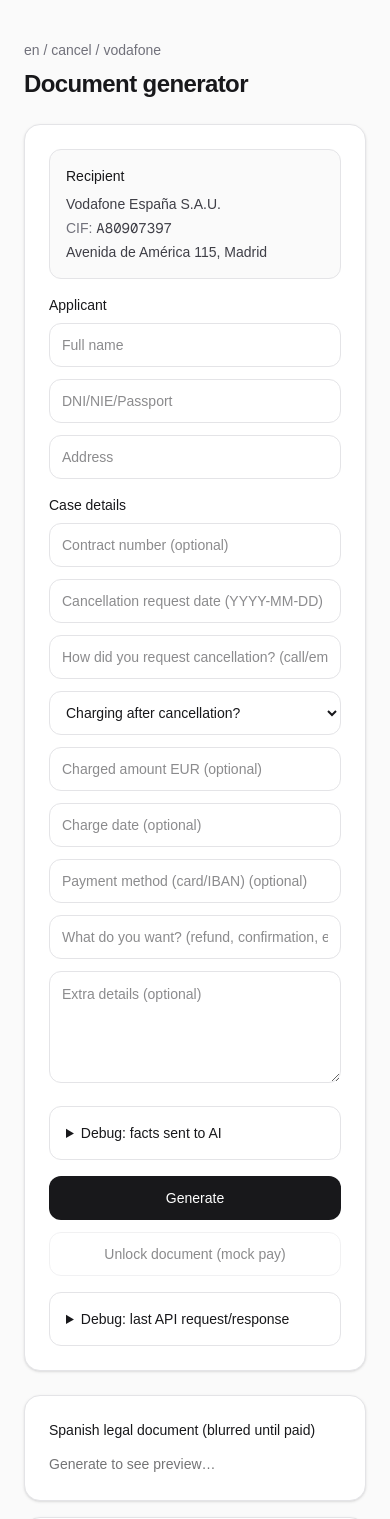
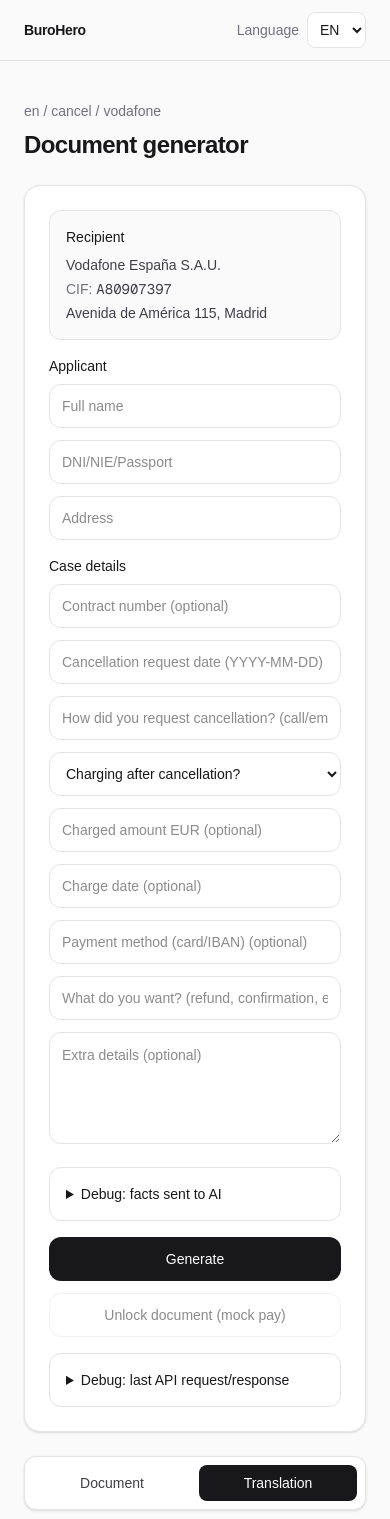
Before and after one commit to borisov1515/burohero, a Next.js app: page /en/cancel/vodafone in a window 390 px wide. Shown: the top 1519 px of the page. Built offline with nearby package versions, Linux system fonts and the light colour scheme.

Commit message:
Improve locale UX
Add global language switcher and mobile document/translation tabs for the generator.

```diff
--- /dev/null
+++ b/src/app/[locale]/LocaleSwitcher.tsx
@@ -0,0 +1,44 @@
+"use client";
+
+import { locales, type AppLocale } from "@/i18n/routing";
+import { usePathname, useRouter, useSearchParams } from "next/navigation";
+
+function replaceLocaleInPath(pathname: string, nextLocale: AppLocale) {
+  // Expected: /{locale}/...
+  const parts = pathname.split("/");
+  // ["", "en", "cancel", "vodafone"]
+  if (parts.length >= 2 && (locales as readonly string[]).includes(parts[1] ?? "")) {
+    parts[1] = nextLocale;
+    return parts.join("/") || `/${nextLocale}`;
+  }
+  // Fallback: if somehow no locale prefix
+  return `/${nextLocale}${pathname.startsWith("/") ? "" : "/"}${pathname}`;
+}
+
+export default function LocaleSwitcher({ currentLocale }: { currentLocale: AppLocale }) {
+  const router = useRouter();
+  const pathname = usePathname();
+  const searchParams = useSearchParams();
+
+  return (
+    <label className="inline-flex items-center gap-2 text-sm">
+      <span className="text-zinc-500 dark:text-zinc-400">Language</span>
+      <select
+        className="h-9 rounded-lg border border-zinc-200 bg-white px-2 text-sm outline-none focus:ring-2 focus:ring-zinc-900/10 dark:border-zinc-800 dark:bg-black dark:focus:ring-zinc-50/10"
+        value={currentLocale}
+        onChange={(e) => {
+          const nextLocale = e.target.value as AppLocale;
+          const nextPath = replaceLocaleInPath(pathname, nextLocale);
+          const qs = searchParams.toString();
+          router.push(qs ? `${nextPath}?${qs}` : nextPath);
+        }}
+      >
+        {locales.map((l) => (
+          <option key={l} value={l}>
+            {l.toUpperCase()}
+          </option>
+        ))}
+      </select>
+    </label>
+  );
+}
--- a/src/app/[locale]/[category]/[company]/ui.tsx
+++ b/src/app/[locale]/[category]/[company]/ui.tsx
@@ -85,6 +85,7 @@
 export default function GeneratorClient({ locale, category, company }: Props) {
   const router = useRouter();
   const searchParams = useSearchParams();
+  const [mobileTab, setMobileTab] = useState<"document" | "translation">("translation");
   const [facts, setFacts] = useState("");
   const [cancelForm, setCancelForm] = useState<CancelTelcoForm>(defaultCancelTelcoForm);
   const [depositForm, setDepositForm] = useState<DepositReturnForm>(
@@ -687,7 +688,8 @@
         </details>
       </section>
 
-      <section className="grid gap-4 lg:grid-cols-2">
+      {/* Desktop: dual pane */}
+      <section className="hidden gap-4 lg:grid lg:grid-cols-2">
         <div className="rounded-2xl border border-zinc-200 bg-white p-6 shadow-sm dark:border-zinc-800 dark:bg-zinc-950">
           <div className="mb-3 text-sm font-medium">Spanish legal document (blurred until paid)</div>
           <div
@@ -710,6 +712,60 @@
           </div>
         </div>
       </section>
+
+      {/* Mobile: tabs */}
+      <section className="grid gap-4 lg:hidden">
+        <div className="flex w-full items-center gap-2 rounded-xl border border-zinc-200 bg-white p-2 shadow-sm dark:border-zinc-800 dark:bg-zinc-950">
+          <button
+            type="button"
+            className={[
+              "flex-1 rounded-lg px-3 py-2 text-sm font-medium",
+              mobileTab === "document"
+                ? "bg-zinc-900 text-white dark:bg-zinc-50 dark:text-black"
+                : "text-zinc-700 dark:text-zinc-300",
+            ].join(" ")}
+            onClick={() => setMobileTab("document")}
+          >
+            Document
+          </button>
+          <button
+            type="button"
+            className={[
+              "flex-1 rounded-lg px-3 py-2 text-sm font-medium",
+              mobileTab === "translation"
+                ? "bg-zinc-900 text-white dark:bg-zinc-50 dark:text-black"
+                : "text-zinc-700 dark:text-zinc-300",
+            ].join(" ")}
+            onClick={() => setMobileTab("translation")}
+          >
+            Translation
+          </button>
+        </div>
+
+        {mobileTab === "document" ? (
+          <div className="rounded-2xl border border-zinc-200 bg-white p-6 shadow-sm dark:border-zinc-800 dark:bg-zinc-950">
+            <div className="mb-3 text-sm font-medium">Spanish legal document (blurred until paid)</div>
+            <div
+              className={[
+                "whitespace-pre-wrap text-sm leading-6",
+                !es ? "opacity-60" : "",
+                !isPaid && es ? "blur-sm select-none" : "",
+              ]
+                .filter(Boolean)
+                .join(" ")}
+            >
+              {es || "Generate to see preview…"}
+            </div>
+          </div>
+        ) : (
+          <div className="rounded-2xl border border-zinc-200 bg-white p-6 shadow-sm dark:border-zinc-800 dark:bg-zinc-950">
+            <div className="mb-3 text-sm font-medium">Translation (always visible)</div>
+            <div className="whitespace-pre-wrap text-sm leading-6">
+              {native || "Generate to see translation…"}
+            </div>
+          </div>
+        )}
+      </section>
     </main>
   );
 }
--- a/src/app/[locale]/layout.tsx
+++ b/src/app/[locale]/layout.tsx
@@ -2,6 +2,7 @@
 import { getMessages } from "next-intl/server";
 import type { ReactNode } from "react";
 import { locales, type AppLocale } from "@/i18n/routing";
+import LocaleSwitcher from "./LocaleSwitcher";
 
 export function generateStaticParams() {
   return locales.map((locale) => ({ locale }));
@@ -19,16 +20,19 @@
   params: Promise<{ locale: string }>;
 }) {
   const { locale } = await params;
-  if (!isLocale(locale)) {
-    // next-intl middleware should prevent this, but keep it safe.
-    // If someone hits /xx, fall back to default behavior.
-  }
+  const safeLocale: AppLocale = isLocale(locale) ? locale : locales[0];
 
   const messages = await getMessages();
 
   return (
     <NextIntlClientProvider messages={messages}>
       <div className="min-h-screen bg-zinc-50 text-zinc-900 dark:bg-black dark:text-zinc-50">
+        <header className="sticky top-0 z-10 border-b border-zinc-200 bg-zinc-50/80 backdrop-blur dark:border-zinc-800 dark:bg-black/60">
+          <div className="mx-auto flex w-full max-w-6xl items-center justify-between gap-4 px-6 py-3">
+            <div className="text-sm font-semibold tracking-tight">BuroHero</div>
+            <LocaleSwitcher currentLocale={safeLocale} />
+          </div>
+        </header>
         {children}
       </div>
     </NextIntlClientProvider>
```
